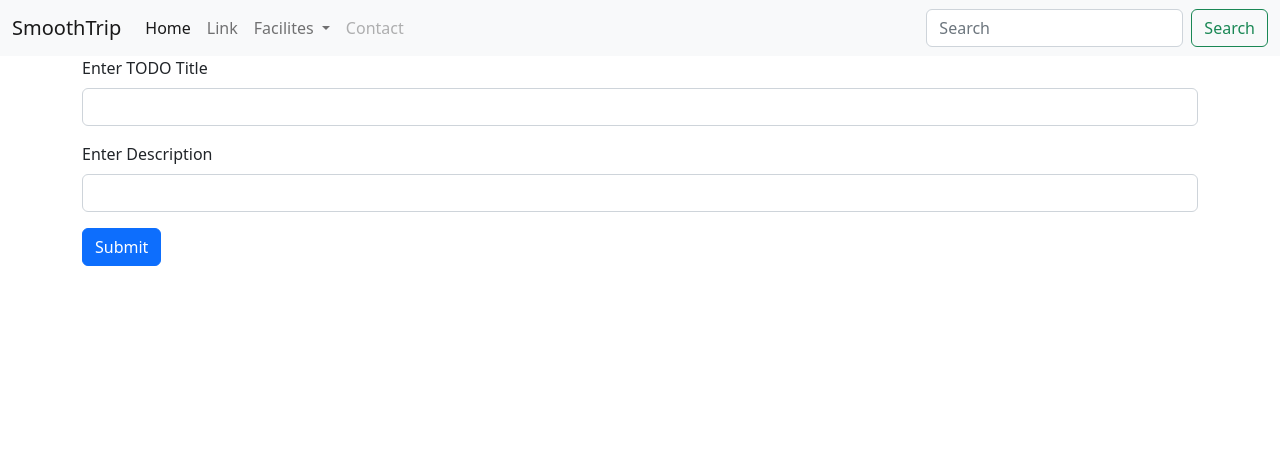
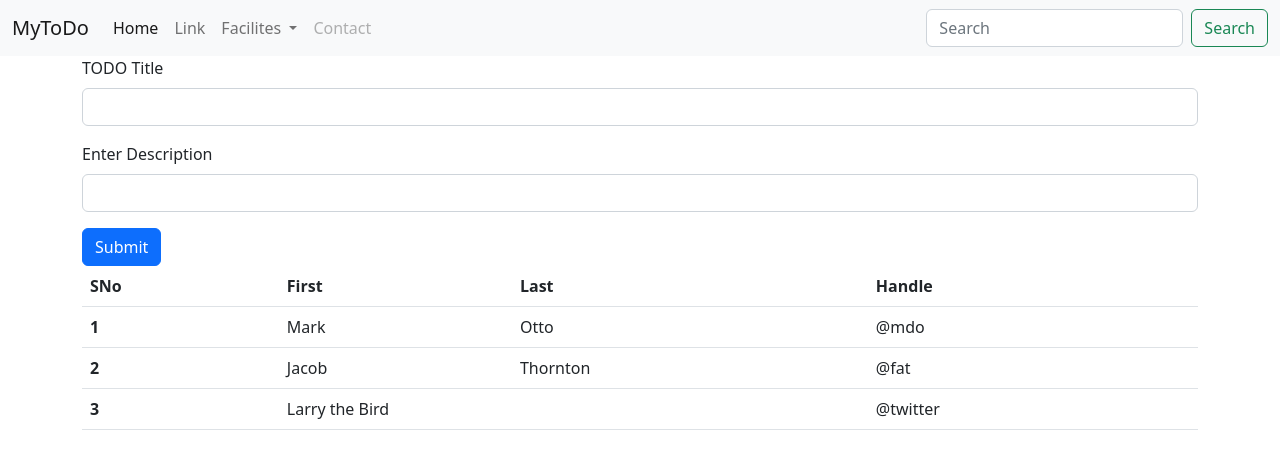
Before and after one commit to akhil4898/Flask-Tutorial, a Flask app: page / in a window 1280 px wide. Shown: the top 469 px of the page. Run offline with Flask 2, Linux system fonts and the light colour scheme.

Commit message:
Update file

```diff
--- a/templates/index.html
+++ b/templates/index.html
@@ -3,13 +3,13 @@
   <head>
     <meta charset="utf-8">
     <meta name="viewport" content="width=device-width, initial-scale=1">
-    <title>Bootstrap demo</title>
+    <title>My First Flask Page</title>
     <link href="https://cdn.jsdelivr.net/npm/bootstrap@5.2.2/dist/css/bootstrap.min.css" rel="stylesheet" integrity="sha384-Zenh87qX5JnK2Jl0vWa8Ck2rdkQ2Bzep5IDxbcnCeuOxjzrPF/et3URy9Bv1WTRi" crossorigin="anonymous">
   </head>
   <body>
     <nav class="navbar navbar-expand-lg bg-light">
         <div class="container-fluid">
-          <a class="navbar-brand" href="#">SmoothTrip</a>
+          <a class="navbar-brand" href="#">MyToDo</a>
           <button class="navbar-toggler" type="button" data-bs-toggle="collapse" data-bs-target="#navbarSupportedContent" aria-controls="navbarSupportedContent" aria-expanded="false" aria-label="Toggle navigation">
             <span class="navbar-toggler-icon"></span>
           </button>
@@ -47,7 +47,7 @@
       <div class="container">
         <form>
             <div class="mb-3">
-              <label for="forTitle" class="form-label">Enter TODO Title</label>
+              <label for="forTitle" class="form-label">TODO Title</label>
               <input type="text" class="form-control" id="forTitle">
             </div>
             <div class="mb-3">
@@ -58,6 +58,39 @@
           </form>
       </div>
 
+
+
+    <div class="container">
+      <table class="table">
+        <thead>
+          <tr>
+            <th scope="col">SNo</th>
+            <th scope="col">First</th>
+            <th scope="col">Last</th>
+            <th scope="col">Handle</th>
+          </tr>
+        </thead>
+        <tbody>
+          <tr>
+            <th scope="row">1</th>
+            <td>Mark</td>
+            <td>Otto</td>
+            <td>@mdo</td>
+          </tr>
+          <tr>
+            <th scope="row">2</th>
+            <td>Jacob</td>
+            <td>Thornton</td>
+            <td>@fat</td>
+          </tr>
+          <tr>
+            <th scope="row">3</th>
+            <td colspan="2">Larry the Bird</td>
+            <td>@twitter</td>
+          </tr>
+        </tbody>
+      </table>
+    </div>
     <script src="https://cdn.jsdelivr.net/npm/bootstrap@5.2.2/dist/js/bootstrap.bundle.min.js" integrity="sha384-OERcA2EqjJCMA+/3y+gxIOqMEjwtxJY7qPCqsdltbNJuaOe923+mo//f6V8Qbsw3" crossorigin="anonymous"></script>
   </body>
 </html>
```
Also changed, not shown: app.py (+79 -37 lines), akhil.db (added).
